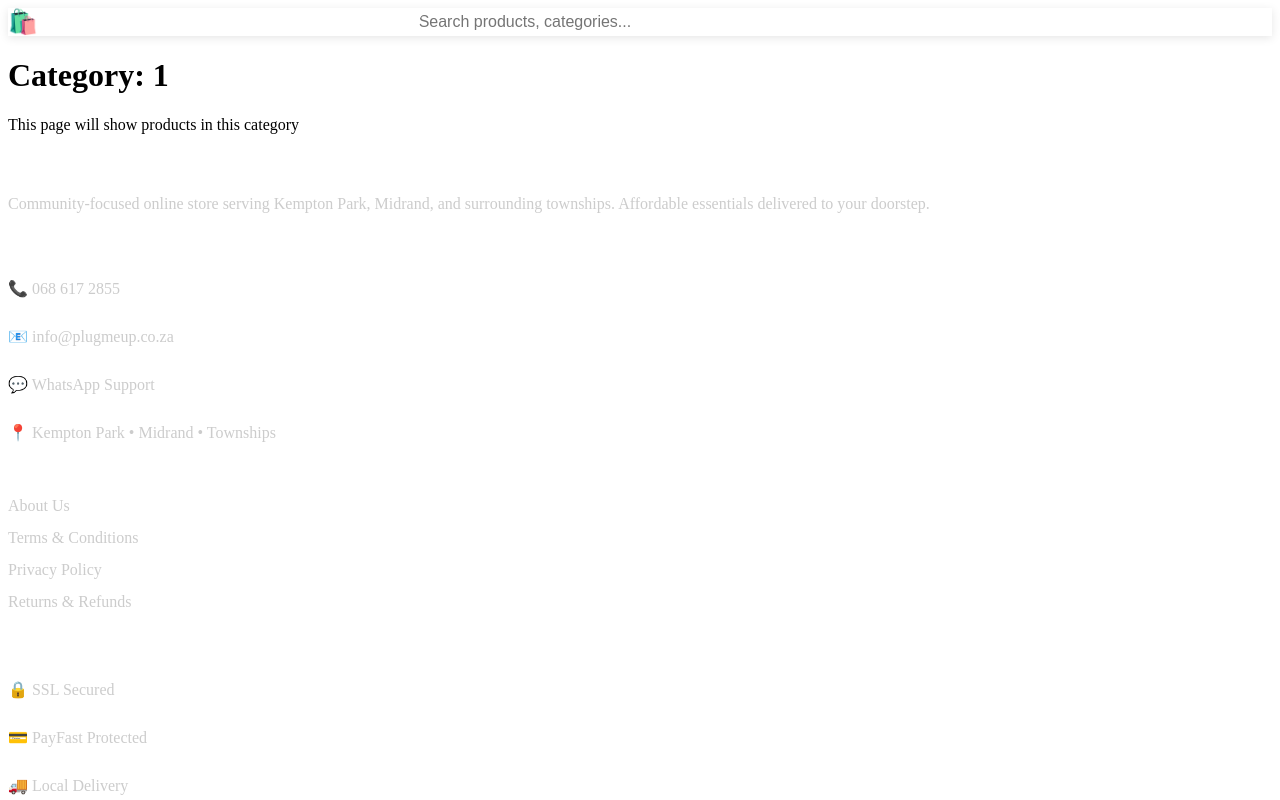
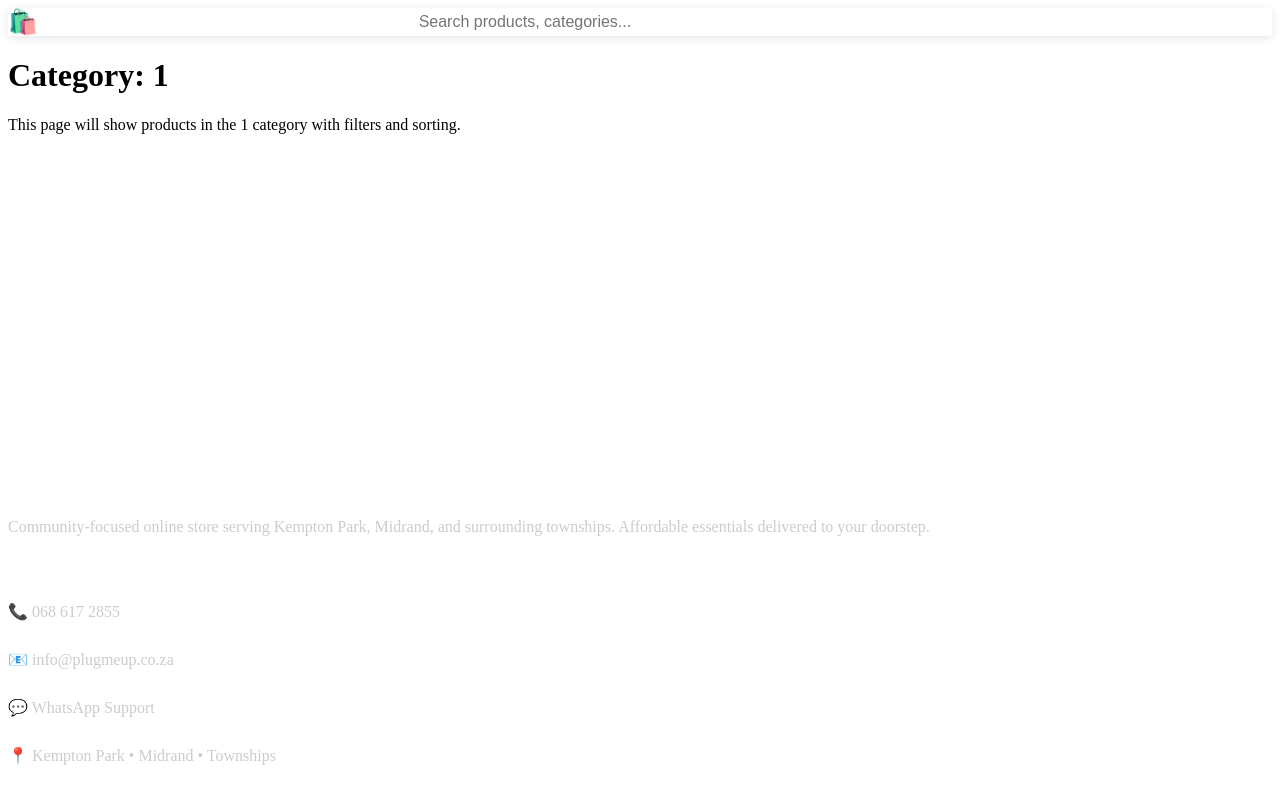
Before and after one commit to mokohogastavias/storefront, a React (Vite) app: page /category/1 in a window 1280 px wide. Shown: the top 800 px of the page. Built offline with nearby package versions, Linux system fonts and the light colour scheme.

Commit message:
Update Category.jsx

```diff
--- a/src/pages/Category.jsx
+++ b/src/pages/Category.jsx
@@ -4,9 +4,9 @@ export default function Category() {
   const { slug } = useParams()
 
   return (
-    <div className="container" style={{ padding: 'var(--space-xl) 0' }}>
+    <div className="container" style={{ padding: 'var(--space-2xl) 0', minHeight: '50vh' }}>
       <h1>Category: {slug}</h1>
-      <p>This page will show products in this category</p>
+      <p>This page will show products in the {slug} category with filters and sorting.</p>
     </div>
   )
 }
```
